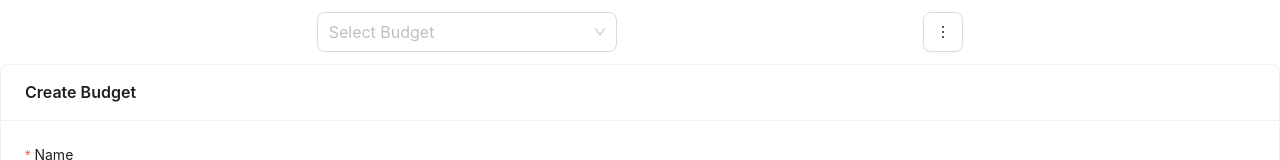
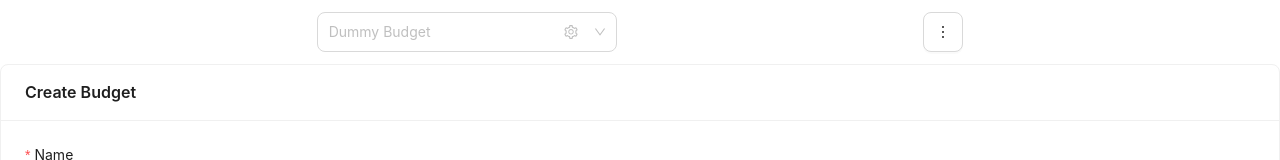
Before and after one commit to ParadoxZero/budgetbud, a React (Vite) app: page / in a window 1280 px wide. Shown: the top 160 px of the page. Built offline with nearby package versions, Linux system fonts and the light colour scheme.

Commit message:
Add store logic for header

```diff
--- a/ui/components/header.tsx
+++ b/ui/components/header.tsx
@@ -2,6 +2,7 @@ import { FileOutlined, MoreOutlined, PlusOutlined, SettingOutlined } from "@ant-
 import { Avatar, Button, Divider, Flex, Input, InputRef, Select, Space, Typography } from "antd";
 import React from "react";
 import { connect } from "react-redux";
+import { budgetSlice, store } from "../store";
 
 export interface HeaderBudgetDetails {
     name: string;
@@ -12,6 +13,7 @@ export interface HeaderProps {
     title: string;
     isVisible: boolean;
     budget_list: HeaderBudgetDetails[];
+    selected_budget_index: number | null;
 }
 
 class Header extends React.Component<HeaderProps> {
@@ -26,26 +28,30 @@ class Header extends React.Component<HeaderProps> {
     }
 
     render_budget_selector() {
-        const items = ["Budget 1", "Budget 2", "Budget 3"];
-
-        let index = 0;
-
+        const items = this.props.budget_list.map((budget, index) => ({ name: budget.name, value: index }));
+        let defaultValue: number = this.props.selected_budget_index ?? 0;
         const addItem = (e: React.MouseEvent<HTMLButtonElement | HTMLAnchorElement>) => {
             e.preventDefault();
             // setItems([...items, name || `New item ${index++}`]);
             // setName('');
         };
+        const onSelectionChanged = (value: number) => {
+            store.dispatch(budgetSlice.actions.updateSelection({ index: value }));
+        }
         return (
             <Select
                 size="large"
                 style={{ width: 300 }}
                 placeholder="Select Budget"
+                options={items.map((item) => ({ label: item.name, value: item.value }))}
+                defaultValue={defaultValue}
+                onChange={onSelectionChanged}
                 dropdownRender={(menu) => (
                     <>
                         {menu}
                         <Divider style={{ margin: '8px 0' }} />
                         <Space style={{ padding: '0 8px 4px' }}>
-                            <Button type="text" icon={<PlusOutlined />} onClick={addItem}>
+                            <Button type="text" icon={<PlusOutlined />} onClick={addItem} disabled>
                                 Add Budget
                             </Button>
                         </Space>
@@ -58,8 +64,6 @@ class Header extends React.Component<HeaderProps> {
                     </Flex>
                 )}
                 variant="outlined"
-                removeIcon={<FileOutlined />}
-                options={items.map((item) => ({ label: item, value: item }))}
             />
         );
     }
@@ -68,7 +72,8 @@ class Header extends React.Component<HeaderProps> {
 
 function mapStateToProps(state: any): HeaderProps {
     return {
-        budget_list: state.header.budget_list,
+        budget_list: state.budget.budget_list,
+        selected_budget_index: state.budget.selected_budget_index,
         title: state.header.title,
         isVisible: state.header.is_visible
     };
--- a/ui/store.ts
+++ b/ui/store.ts
@@ -53,6 +53,13 @@ export const budgetSlice = createSlice({
                 return;
             }
             state.budget_list[state.selected_budget_index] = action.payload.budget;
+        },
+        updateSelection: (state, action) => {
+            const new_index = action.payload.index;
+            if (new_index < 0 || new_index >= state.budget_list.length) {
+                return;
+            }
+            state.selected_budget_index = new_index;
         }
     }
 })
```
